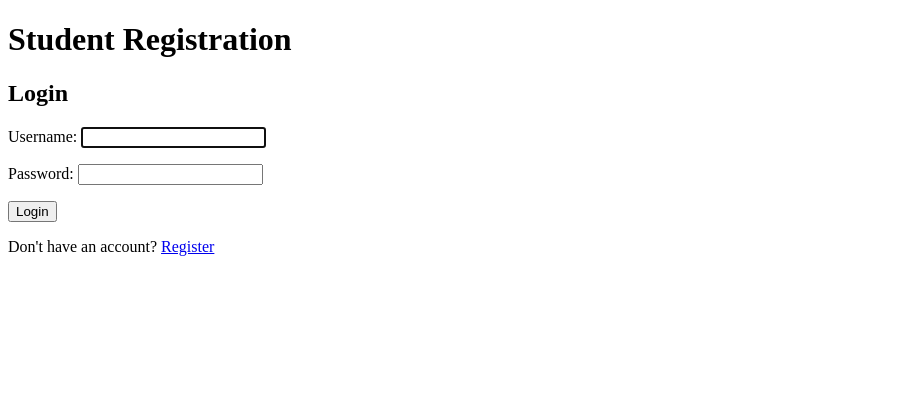
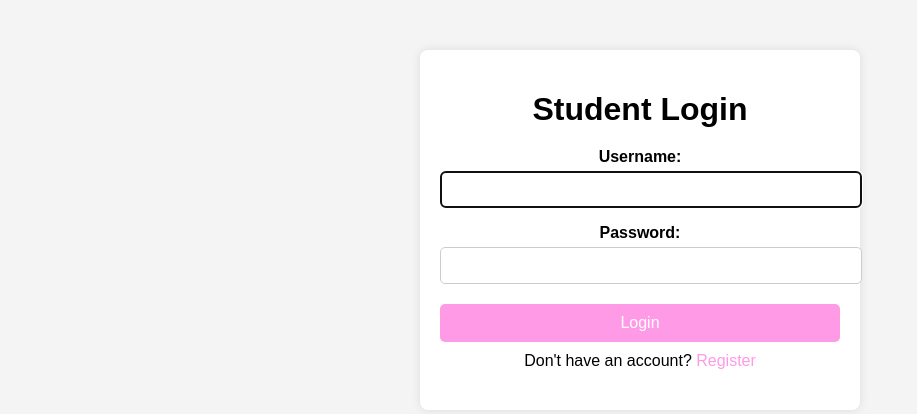
Before and after one commit to sandroin/Learning-Management-System, a Django app: page /login/ in a window 1280 px wide. Shown: the top 414 px of the page, without its empty margins (0-917 px from the left). Run offline with Django 5.2, Linux system fonts and the light colour scheme.

Commit message:
Update login.html

```diff
--- a/lms_app/templates/registration/login.html
+++ b/lms_app/templates/registration/login.html
@@ -3,19 +3,91 @@
 <head>
     <meta charset="UTF-8">
     <meta name="viewport" content="width=device-width, initial-scale=1.0">
-    <title>Student Registration</title>
+    <title>Student Login</title>
+    <style>
+        body {
+            font-family: Arial, sans-serif;
+            margin: 0;
+            padding: 0;
+            background-color: #f4f4f4;
+        }
+
+        .container {
+            max-width: 400px;
+            margin: 50px auto;
+            padding: 20px;
+            background-color: #fff;
+            border-radius: 8px;
+            box-shadow: 0 0 10px rgba(0, 0, 0, 0.1);
+        }
+
+        .container h1 {
+            text-align: center;
+            margin-bottom: 20px;
+        }
+
+        .form-group {
+            margin-bottom: 20px;
+        }
+
+        .form-group label {
+            display: block;
+            margin-bottom: 5px;
+            font-weight: bold;
+        }
+
+        .form-group input[type="text"],
+        .form-group input[type="password"] {
+            width: 100%;
+            padding: 10px;
+            border: 1px solid #ccc;
+            border-radius: 5px;
+        }
+
+        .form-group input[type="submit"] {
+            width: 100%;
+            padding: 10px;
+            border: none;
+            border-radius: 5px;
+            background-color: #ff9be6;
+            color: #fff;
+            font-size: 16px;
+            cursor: pointer;
+        }
+
+        .form-group input[type="submit"]:hover {
+            background-color: #ff9be6;
+        }
+
+        .form-group p {
+            margin-top: 10px;
+            text-align: center;
+        }
+
+        .form-group p a {
+            color: #ff9be6;
+            text-decoration: none;
+        }
+
+        .form-group p a:hover {
+            text-decoration: underline;
+        }
+    </style>
 </head>
 <body>
-    <h1>Student Registration</h1>
-    <div class="center">
+    <div class="container">
+        <h1>Student Login</h1>
         <form method="POST" novalidate>
             {% csrf_token %}
-        <h2>Login</h2>
+            <div class="form-group">
+                <h2></h2>
                 {{form.as_p}}
+            </div>
+            <div class="form-group">
                 <input type="submit" value="Login" />
                 <p>Don't have an account? <a href="{%url 'register' %}">Register</a></p>
+            </div>
         </form>
-
     </div>
 </body>
 </html>
```
Lines whose indentation alone changed are shown as unchanged.
